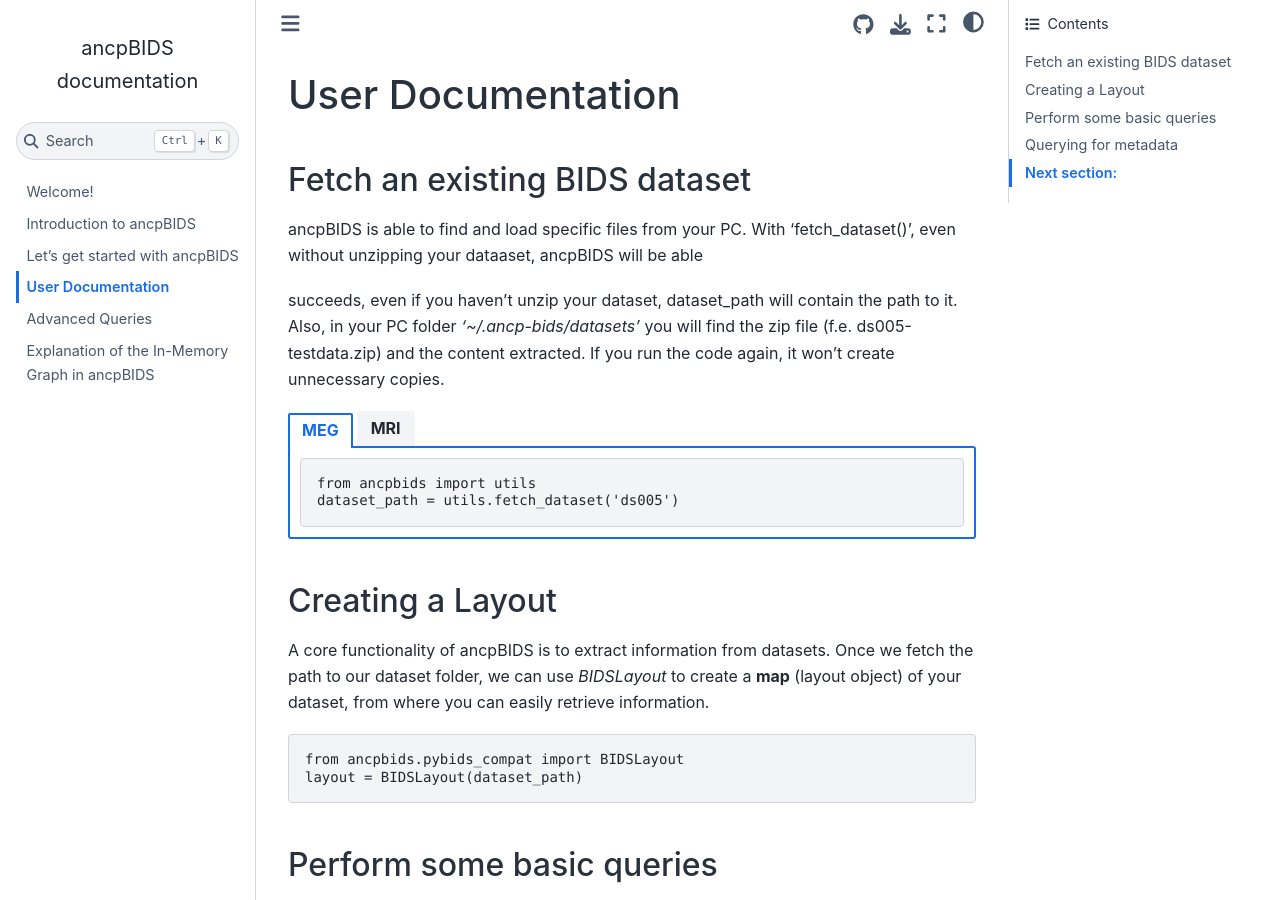
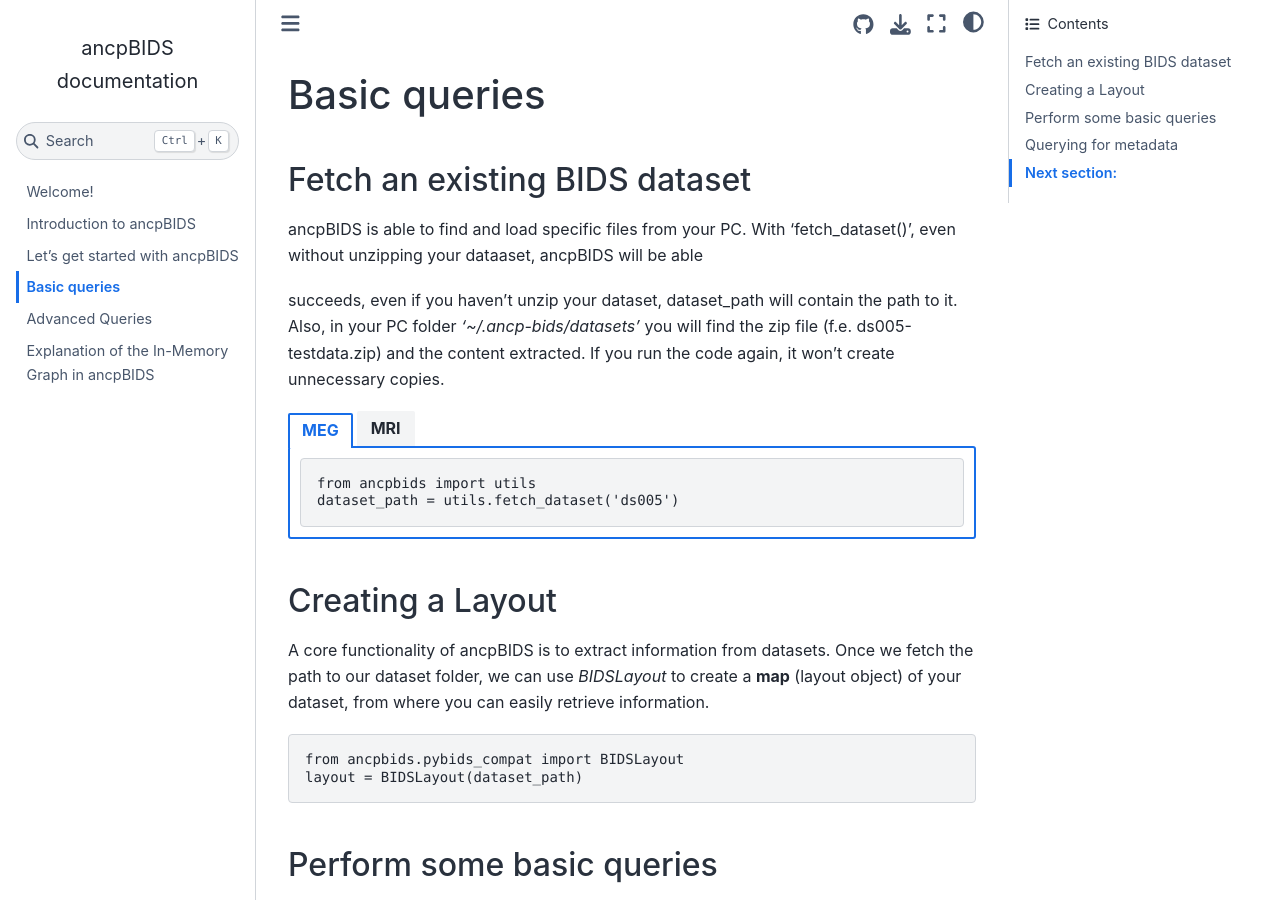
Before and after one commit to alexisbaxman/ancpbids_documentation, a Jupyter Book: the page built from book/query.md, in a window 1280 px wide and 900 px high. Built offline with Jupyter Book 1.0.4 settings and Sphinx 7.4.7 and the Sphinx Book theme 1.1.4, drawn with Linux system fonts in a browser that asks for light colours.

Commit message:
Update query.md

```diff
--- a/book/query.md
+++ b/book/query.md
@@ -1,4 +1,4 @@
-# User Documentation
+# Basic queries
 
 ## Fetch an existing BIDS dataset
 
```
